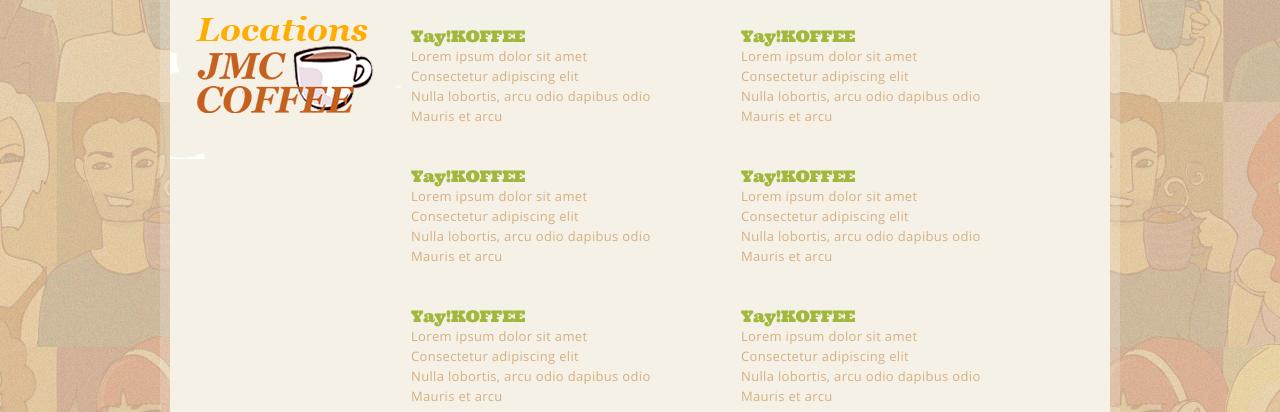
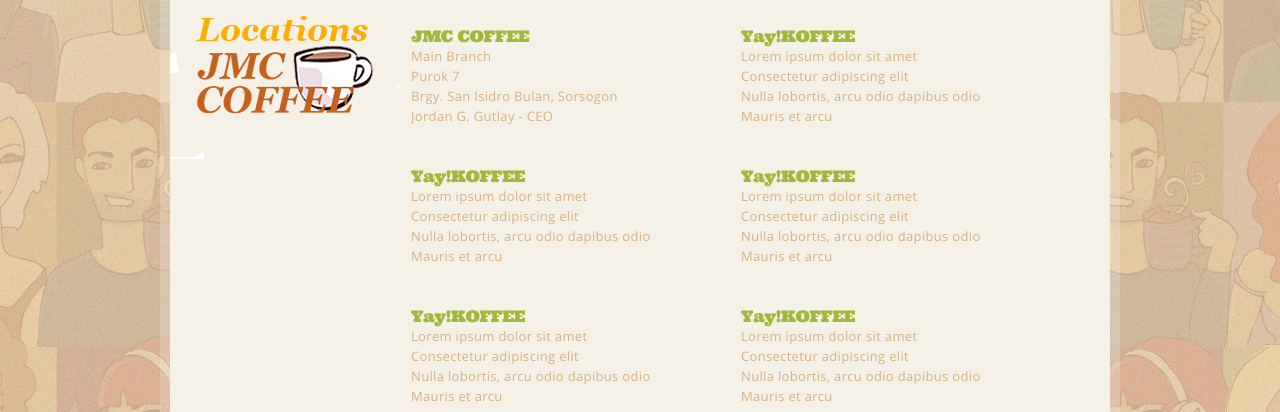
Before and after one commit to Sorsogon-State-University-Bulan-Campus/bsit-2-2-2022-grp-3-dizon-et-al, a plain HTML site: page locations.html in a window 1280 px wide. Shown: the part 388-800 px from the top of the page. Drawn offline with Linux system fonts and the light colour scheme.

Commit message:
Added a location of store on locations.html. (Jordan M. Gutlay 2-2)

```diff
--- a/locations.html
+++ b/locations.html
@@ -36,11 +36,11 @@
 					<a href="locations.html" class="locations">Locations</a>
 					<div>
 						<dl>
-							<dt>Yay&#33;KOFFEE</dt>
-							<dd>Lorem ipsum dolor sit amet</dd>
-							<dd>Consectetur adipiscing elit</dd>
-							<dd>Nulla lobortis, arcu odio dapibus odio</dd>
-							<dd>Mauris et arcu</dd>
+							<dt>JMC COFFEE</dt>
+							<dd>Main Branch</dd>
+							<dd>Purok 7</dd>
+							<dd>Brgy. San Isidro Bulan, Sorsogon</dd>
+							<dd>Jordan G. Gutlay - CEO </dd>
 						</dl>
 						<dl>
 							<dt>Yay&#33;KOFFEE</dt>
```
